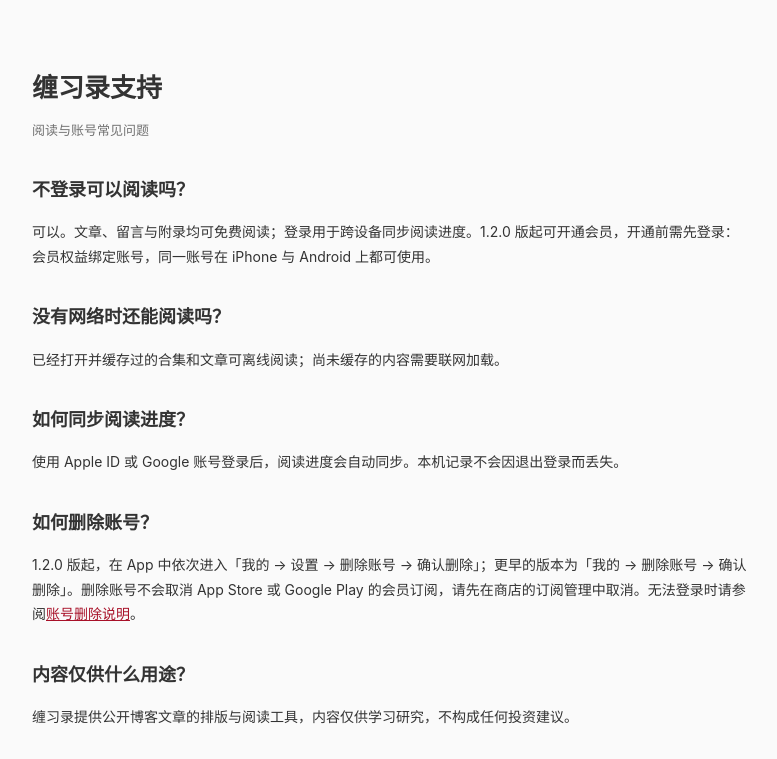
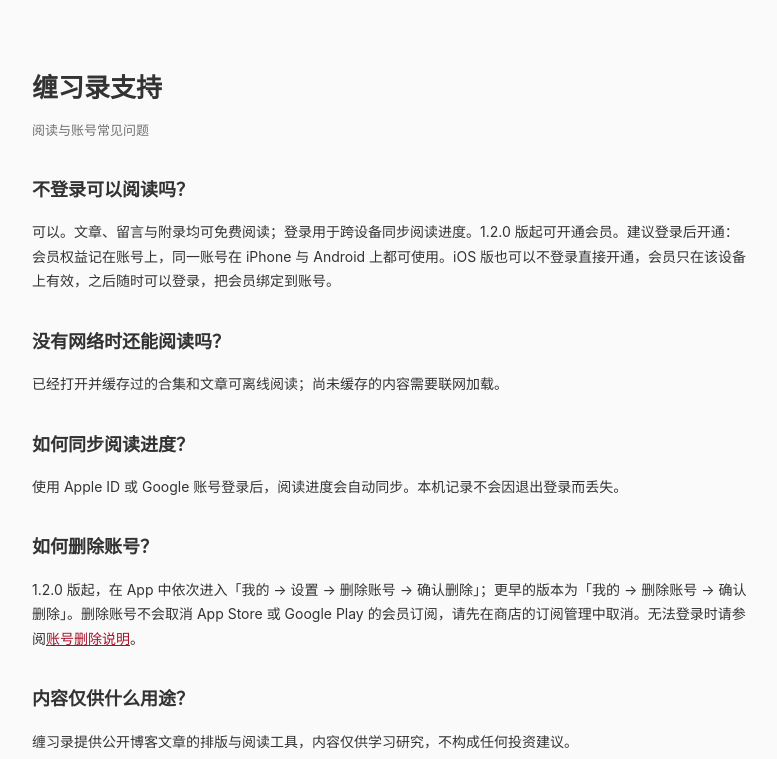
Before and after one commit to gavfu/chanxilu-home, a plain HTML site: page support.html in a window 1280 px wide. Shown: the top 759 px of the page, without its empty margins (248-1025 px from the left). Drawn offline with Linux system fonts and the light colour scheme.

Commit message:
deploy: gavfu/chanxilu@e620efed2d6215b28f5173489f97999566a620a6

```diff
--- a/support.html
+++ b/support.html
@@ -23,7 +23,7 @@
   <div class="meta">阅读与账号常见问题</div>
 
   <h2>不登录可以阅读吗？</h2>
-  <p>可以。文章、留言与附录均可免费阅读；登录用于跨设备同步阅读进度。1.2.0 版起可开通会员，开通前需先登录：会员权益绑定账号，同一账号在 iPhone 与 Android 上都可使用。</p>
+  <p>可以。文章、留言与附录均可免费阅读；登录用于跨设备同步阅读进度。1.2.0 版起可开通会员。建议登录后开通：会员权益记在账号上，同一账号在 iPhone 与 Android 上都可使用。iOS 版也可以不登录直接开通，会员只在该设备上有效，之后随时可以登录，把会员绑定到账号。</p>
 
   <h2>没有网络时还能阅读吗？</h2>
   <p>已经打开并缓存过的合集和文章可离线阅读；尚未缓存的内容需要联网加载。</p>
```
